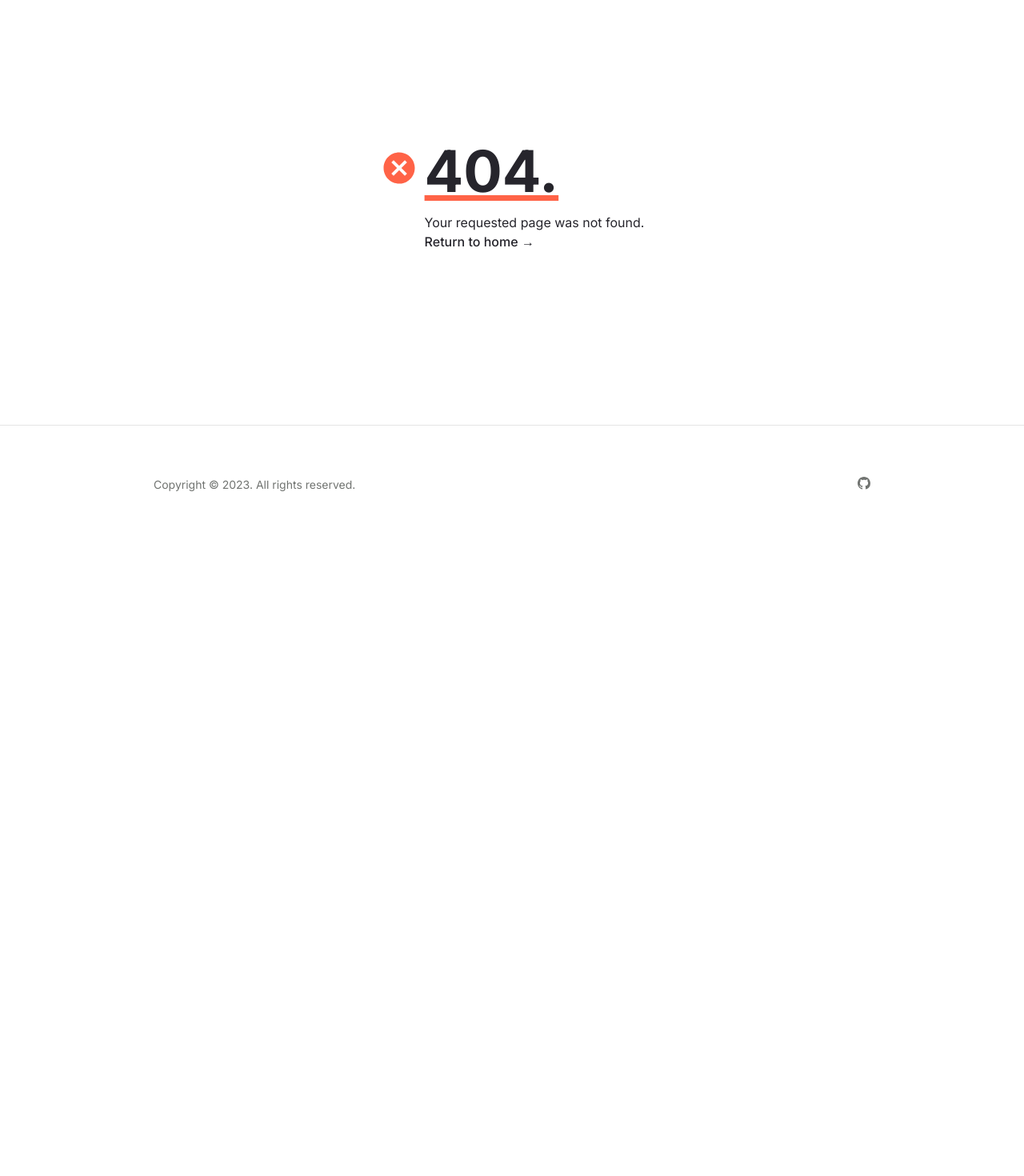
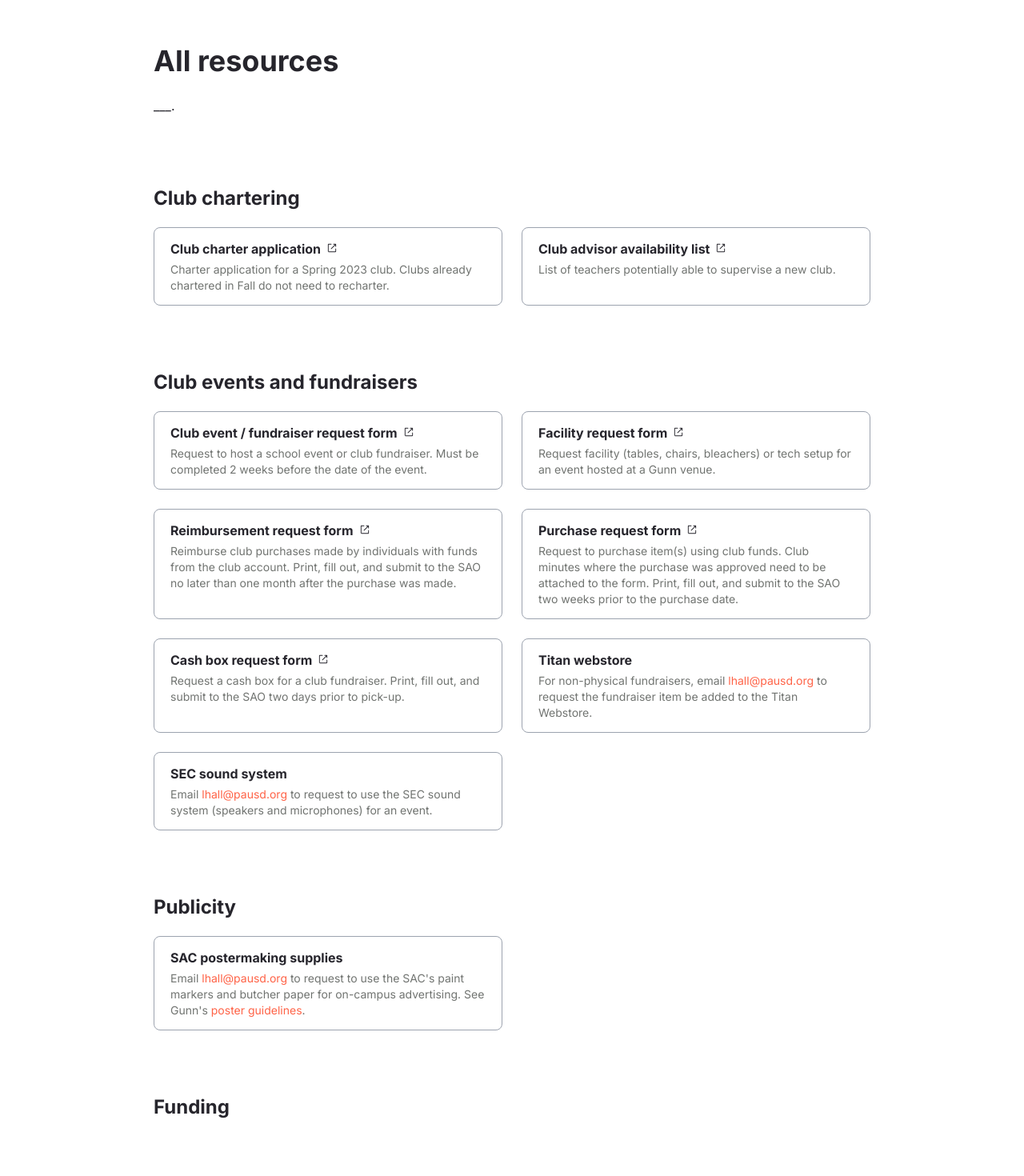
Before and after one commit to gunnsec/gunn-launchpad, a Next.js app: page /resources in a window 1280 px wide. Before the commit this address had no page. Shown: the part 120-1590 px from the top of the page at 80% size. Before the commit the page ends 800 px from the top, so only its background shows below. Built offline with nearby package versions, Linux system fonts and the light colour scheme.

Commit message:
Add "all resources" page
Unsure of current implementation

```diff
--- a/components/Header.tsx
+++ b/components/Header.tsx
@@ -15,6 +15,7 @@ export default function Header() {
             <HeaderItem href="/art">Art</HeaderItem>
             <HeaderItem href="/tech">Tech</HeaderItem>
             <HeaderItem href="/events">Events</HeaderItem>
+            <HeaderItem href="/resources">Resources</HeaderItem>
             <ThemeToggle className="ml-auto mr-4" />
         </header>
     )
--- a/components/Resource.tsx
+++ b/components/Resource.tsx
@@ -17,3 +17,49 @@ export default function Resource(props: {name: string, children: ReactNode, href
         </div>
     )
 }
+
+export const chartering = [
+    <Resource name="Club charter application" href="https://docs.google.com/forms/d/e/1FAIpQLSclwY3TNU4tkiHAStb9HZ-ZW83iOC-aibjyb0k-YTFNexsRIA/viewform">
+        Charter application for a Spring 2023 club. Clubs already chartered in Fall do not need to recharter.
+    </Resource>,
+    <Resource name="Club advisor availability list" href="https://drive.google.com/file/d/1dHt4OTTS_u_LSbocKiXHAIudg27hiA6-/view?usp=sharing">
+        List of teachers potentially able to supervise a new club.
+    </Resource>
+]
+
+export const events = [
+    <Resource name="Club event / fundraiser request form" href="https://docs.google.com/forms/d/e/1FAIpQLSfXaavKezsSY_i-OTcyE9mH9-XGrUYWzrYF6yo1_EgZwj5GXQ/viewform">
+        Request to host a school event or club fundraiser. Must be completed 2 weeks before the date
+        of the event.
+    </Resource>,
+    <Resource name="Facility request form" href="https://docs.google.com/forms/d/e/1FAIpQLSdPtxIMV1Ai6bnhJf6FkOm9Bq1BRWCJWLyHCwzf1qsbGnaRWQ/viewform">
+        Request facility (tables, chairs, bleachers) or tech setup for an event hosted at a Gunn venue.
+    </Resource>,
+    <Resource name="Reimbursement request form" href="https://www.gunnsec.org/uploads/1/2/3/2/123265564/reimbursement_request.pdf">
+        Reimburse club purchases made by individuals with funds from the club account. Print, fill out, and submit to the
+        SAO no later than one month after the purchase was made.
+    </Resource>,
+    <Resource name="Purchase request form" href="https://www.gunnsec.org/uploads/1/2/3/2/123265564/purchase_request_form.pdf">
+        Request to purchase item(s) using club funds. Club minutes where the purchase was approved need to be attached to
+        the form. Print, fill out, and submit to the SAO two weeks prior to the purchase date.
+    </Resource>,
+    <Resource name="Cash box request form" href="https://www.gunnsec.org/uploads/1/2/3/2/123265564/cash_box_request_1.pdf">
+        Request a cash box for a club fundraiser. Print, fill out, and submit to the SAO two days prior to pick-up.
+    </Resource>,
+    <Resource name="Titan webstore">
+        For non-physical fundraisers{/* TODO: reword */}, email <a href="mailto:lhall@pausd.org" className="text-grapefruit hover:underline">lhall@pausd.org</a>{' '}
+        to request the fundraiser item be added to the Titan Webstore.
+    </Resource>,
+    <Resource name="SEC sound system">
+        Email <a href="mailto:lhall@pausd.org" className="text-grapefruit hover:underline">lhall@pausd.org</a>{' '}
+        to request to use the SEC sound system (speakers and microphones) for an event.
+    </Resource>
+]
+
+export const publicity = [
+    <Resource name="SAC postermaking supplies">
+        Email <a href="mailto:lhall@pausd.org" className="text-grapefruit hover:underline">lhall@pausd.org</a>{' '}
+        to request to use the SAC's paint markers and butcher paper for on-campus advertising. See Gunn's{' '}
+        <a href="https://drive.google.com/file/d/1A0bsQgqN8bqXcI-dBvRc7BGtgcT8XFwm/view?usp=sharing" target="_blank" rel="noopener noreferrer"  className="text-grapefruit hover:underline">poster guidelines</a>.
+    </Resource>
+]
--- a/components/Section.tsx
+++ b/components/Section.tsx
@@ -3,7 +3,7 @@ import {ReactNode} from 'react';
 
 export default function Section(props: {children: ReactNode, secondary?: boolean, className?: string}) {
     return (
-        <section className={'py-16 ' + (props.secondary ? 'bg-gray-100 dark:bg-dark' : 'bg-white dark:bg-midnight')}>
+        <section className={'py-10 ' + (props.secondary ? 'bg-gray-100 dark:bg-dark' : 'bg-white dark:bg-midnight')}>
             <div className={'container' + (props.className ? ` ${props.className}` : '')}>
                 {props.children}
             </div>
--- a/pages/index.tsx
+++ b/pages/index.tsx
@@ -1,7 +1,7 @@
 import Head from 'next/head';
 import Section from '../components/Section';
-import Resource from '../components/Resource';
 import SectionHeader from '../components/SectionHeader';
+import {chartering, events, publicity} from '../components/Resource';
 
 
 export default function Home() {
@@ -13,34 +13,16 @@ export default function Home() {
             </Head>
 
             <section className="container text-center">
-                <h1 className="text-7xl font-bold mb-6 text-center">Gunn Launchpad</h1>
+                <h1 className="text-7xl font-bold mb-6">Gunn Launchpad</h1>
                 <p>___.</p>
             </section>
 
             <Section>
                 <div className="flex flex-wrap justify-center gap-6 mb-6">
-                    <Resource name="Club charter application" href="https://docs.google.com/forms/d/e/1FAIpQLSclwY3TNU4tkiHAStb9HZ-ZW83iOC-aibjyb0k-YTFNexsRIA/viewform">
-                        Charter application for a Spring 2023 club. Clubs already chartered in Fall do not need to recharter.
-                    </Resource>
-                    <Resource name="Club advisor availability list" href="https://drive.google.com/file/d/1dHt4OTTS_u_LSbocKiXHAIudg27hiA6-/view?usp=sharing">
-                        List of teachers potentially able to supervise a new club.
-                    </Resource>
-                    <Resource name="Club event / fundraiser request form" href="https://docs.google.com/forms/d/e/1FAIpQLSfXaavKezsSY_i-OTcyE9mH9-XGrUYWzrYF6yo1_EgZwj5GXQ/viewform">
-                        Request to host a school event or club fundraiser. Must be completed 2 weeks before the date
-                        of the event.
-                    </Resource>
-                    <Resource name="Facility request form" href="https://docs.google.com/forms/d/e/1FAIpQLSdPtxIMV1Ai6bnhJf6FkOm9Bq1BRWCJWLyHCwzf1qsbGnaRWQ/viewform">
-                        Request facility (tables, chairs, bleachers) or tech setup for an event hosted at a Gunn venue.
-                    </Resource>
-                    <Resource name="SEC sound system">
-                        Email <a href="mailto:lhall@pausd.org" className="text-grapefruit hover:underline">lhall@pausd.org</a>{' '}
-                        to request to use the SEC sound system (speakers and microphones) for an event.
-                    </Resource>
-                    <Resource name="SAC postermaking supplies">
-                        Email <a href="mailto:lhall@pausd.org" className="text-grapefruit hover:underline">lhall@pausd.org</a>{' '}
-                        to request to use the SAC's paint markers and butcher paper for on-campus advertising. See Gunn's{' '}
-                        <a href="https://drive.google.com/file/d/1A0bsQgqN8bqXcI-dBvRc7BGtgcT8XFwm/view?usp=sharing" target="_blank" rel="noopener noreferrer"  className="text-grapefruit hover:underline">poster guidelines</a>.
-                    </Resource>
+                    {chartering}
+                    {events.slice(0, 2)} {/* TODO: better way of handling this */}
+                    {events[events.length - 1]}
+                    {publicity}
                 </div>
             </Section>
 
--- /dev/null
+++ b/pages/resources.tsx
@@ -0,0 +1,49 @@
+import Head from 'next/head';
+import Section from '../components/Section';
+import SectionHeader from '../components/SectionHeader';
+import {chartering, events, publicity} from '../components/Resource';
+
+
+export default function Home() {
+    return (
+        <main>
+            <Head>
+                <title>Resources | Gunn Launchpad</title>
+                <meta name="description" content="Quick links to forms and resources for Gunn clubs and events." />
+            </Head>
+
+            <section className="container mb-12">
+                <h1 className="text-4xl font-bold mb-6">All resources</h1>
+                <p>___.</p>
+            </section>
+
+            <Section>
+                <SectionHeader id="club-chartering">Club chartering</SectionHeader>
+                <div className="grid grid-cols-2 gap-6">
+                    {chartering}
+                </div>
+            </Section>
+
+            <Section>
+                <SectionHeader id="club-events-fundraisers">Club events and fundraisers</SectionHeader>
+                <div className="grid grid-cols-2 gap-6">
+                    {events}
+                </div>
+            </Section>
+
+            <Section>
+                <SectionHeader id="publicity">Publicity</SectionHeader>
+                <div className="grid grid-cols-2 gap-6">
+                    {publicity}
+                </div>
+            </Section>
+
+            <Section>
+                <SectionHeader id="funding">Funding</SectionHeader>
+                <div className="grid grid-cols-2 gap-6">
+                    {/* TODO */}
+                </div>
+            </Section>
+        </main>
+    )
+}
```
